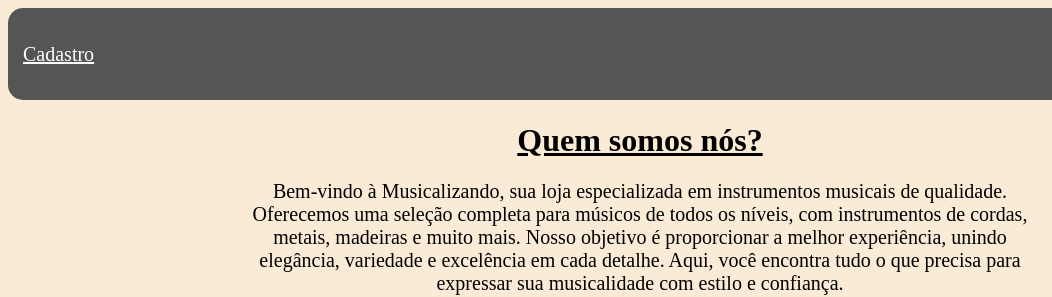
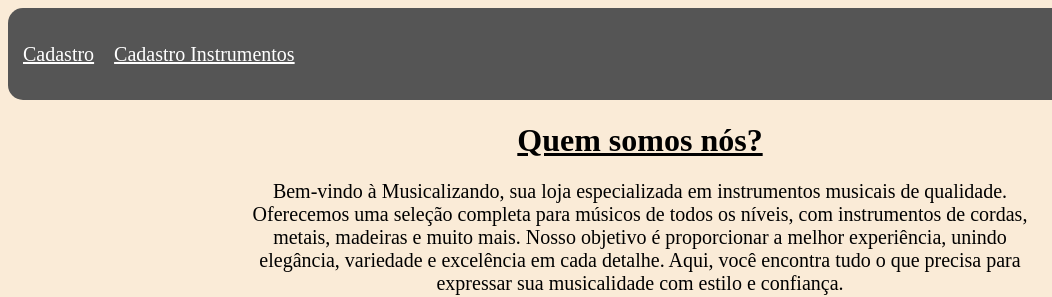
Before and after one commit to mrbc10/mrbc10.github.io, a plain HTML site: page index.html in a window 1280 px wide. Shown: the top 297 px of the page, 0-1052 px from the left. Drawn offline with Linux system fonts and the light colour scheme.

Commit message:
Update index.html

```diff
--- a/index.html
+++ b/index.html
@@ -11,6 +11,7 @@
 <body>
     <div class="navbar">
         <a href="html/cadastro.html" target="_self">Cadastro</a>
+        <a href="html/cadastro_instrumentos.html" target="_self">Cadastro Instrumentos</a>
         <div class="logo">
             <img src="Imanges/LogoNavbar.png" alt="Musicalizando" width="200">
         </div>
```
